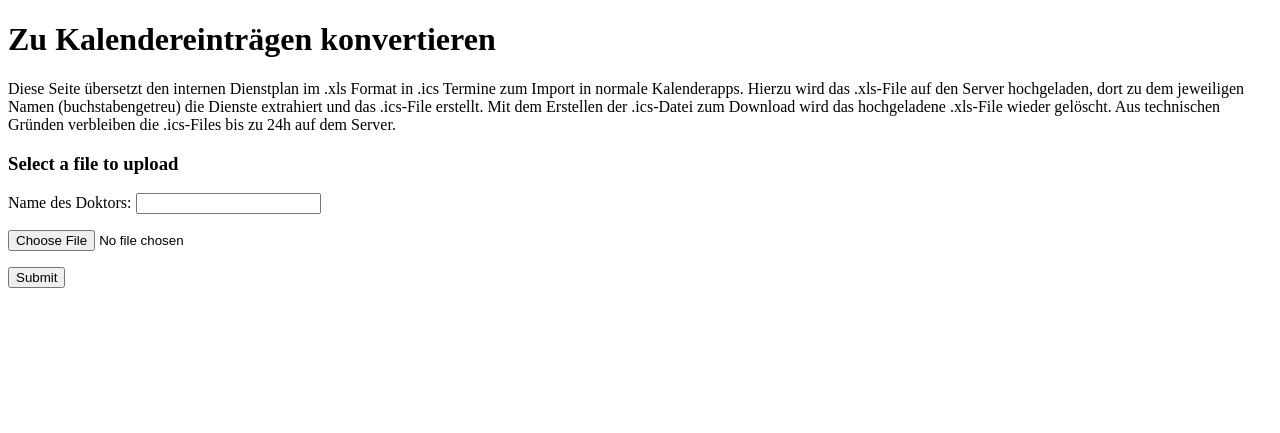
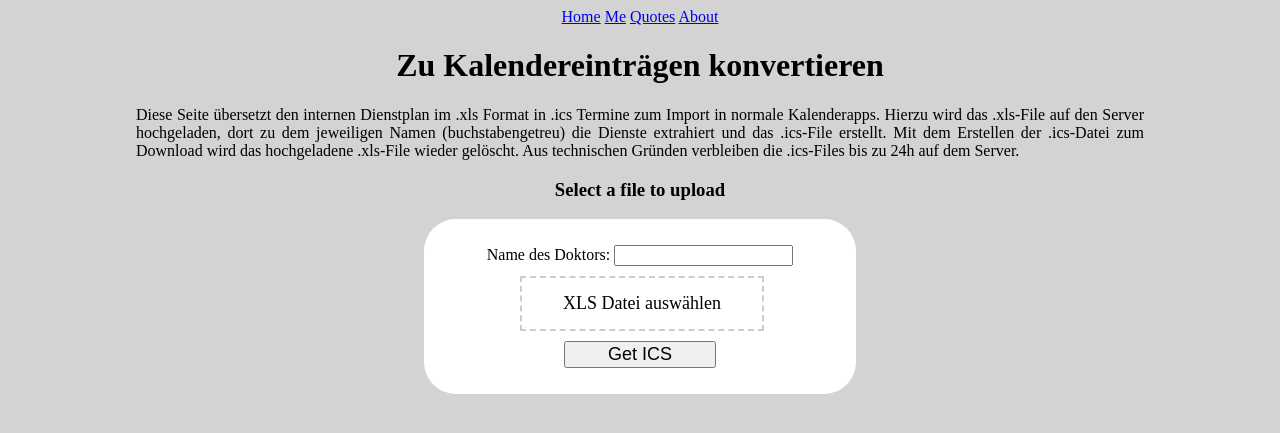
Before and after one commit to healther/website, a Flask app: page /orthoschedule in a window 1280 px wide. Shown: the top 433 px of the page. Run offline with Flask 2, Linux system fonts and the light colour scheme; parts of the project's set-up code (start-up, migrations or seed data) failed here and were passed over.

Commit message:
Introducing some CSS
Updating layout and making file upload dragable

```diff
--- a/flask/app/routes.py
+++ b/flask/app/routes.py
@@ -63,7 +63,7 @@ def orthoschedule():
 
             return redirect(url_for('download_ics', icsname=icsname))
 
-    return render_template('upload_ortho_schedule.html')
+    return render_template('orthoschedule/upload_ortho_schedule.html', title='Dienstplan Ortho')
 
 
 @app.route('/downloads/<icsname>')
--- a/flask/app/static/css/main.css
+++ b/flask/app/static/css/main.css
@@ -1,7 +1,87 @@
 header, section, footer, aside, nav, main, article, figure {
-    display: block;
+	display: block;
 }
 
 body {
-	background-color: gray;
+	background-color: lightgray;
+	text-align: center;
 }
+
+p {
+	text-align: justify;
+}
+
+html {
+	margin: auto;
+	width: 80%;
+}
+
+h1 {
+/* 	margin-top: 0; */
+}
+
+form {
+	background-color: white;
+	margin: 0 auto;
+	width: 400px;
+	padding: 1em;
+	border: 10 px solid #a10505;
+	border-radius: 2em;
+	text-align: center;
+}
+
+.form-group {
+	margin: 10px;
+}
+
+.form-control {
+	width: 45%;
+}
+
+button {
+	position: relative ;
+	height: 30%;
+	width: 40%;
+	font-size: 18px;
+}
+
+.file-area {
+	margin: auto;
+	width: 60%;
+	position: relative;
+	font-size: 18px;
+	}
+.file-area input[type=file] {
+	position: absolute;
+	width: 100%;
+	height: 80%;
+	top: 0;
+	left: 0;
+	right: 0;
+	bottom: 0;
+	opacity: 0;
+	cursor: pointer;
+}
+.file-area .file-dummy {
+	width: 100%;
+	padding: 15px 0px;
+	border: 2px dashed #ccc;
+	background-color: #fff;
+	text-align: center;
+	transition: background 0.3s ease-in-out;
+}
+.file-area .file-dummy .success {
+	display: none;
+}
+.file-area:hover .file-dummy {
+	border: 2px dashed #1abc9c;
+}
+.file-area input[type=file]:valid + .file-dummy {
+	border-color: #1abc9c;
+}
+.file-area input[type=file]:valid + .file-dummy .success {
+	display: inline-block;
+}
+.file-area input[type=file]:valid + .file-dummy .default {
+	display: none;
+}
--- a/flask/app/templates/upload_ortho_schedule.html
+++ b/flask/app/templates/orthoschedule/upload_ortho_schedule.html
@@ -1,5 +1,9 @@
-<!doctype html>
-	<title>Kalendereinträge</title>
+{% extends "base.html" %}
+
+{% block title %} Kalendereinträge {% endblock %}
+
+
+{% block content %}
 
 	<h1>Zu Kalendereinträgen konvertieren</h1>
 
@@ -19,16 +23,23 @@
 		  {% endif %}
 		{% endwith %}
 	</p>
+
 	<form method="post" enctype="multipart/form-data">
-	    <dl>
-			<p>
-				Name des Doktors: <input type="text" name="doctorname" autocomplete="on" required>
-			</p>
-			<p>
-				<input type="file" name="file" autocomplete="off" required>
-			</p>
-	    </dl>
-	    <p>
-			<input type="submit" value="Submit">
-		</p>
+		<div class="form-group">
+			<label for="Name">Name des Doktors:</label>
+			<input type="text" name="doctorname" id="doctorname" class="form-control" autocomplete="on" required/>
+		</div>
+
+		<div class="form-group file-area">
+			<input type="file" name="file" id="file" required="required"/>
+			<div class="file-dummy">
+				<div class="success">Datei selektiert!</div>
+				<div class="default">XLS Datei auswählen</div>
+			</div>
+		</div>
+
+		<div class="form-group">
+			<button type="submit">Get ICS</button>
+		</div>
 	</form>
+{% endblock %}
```
